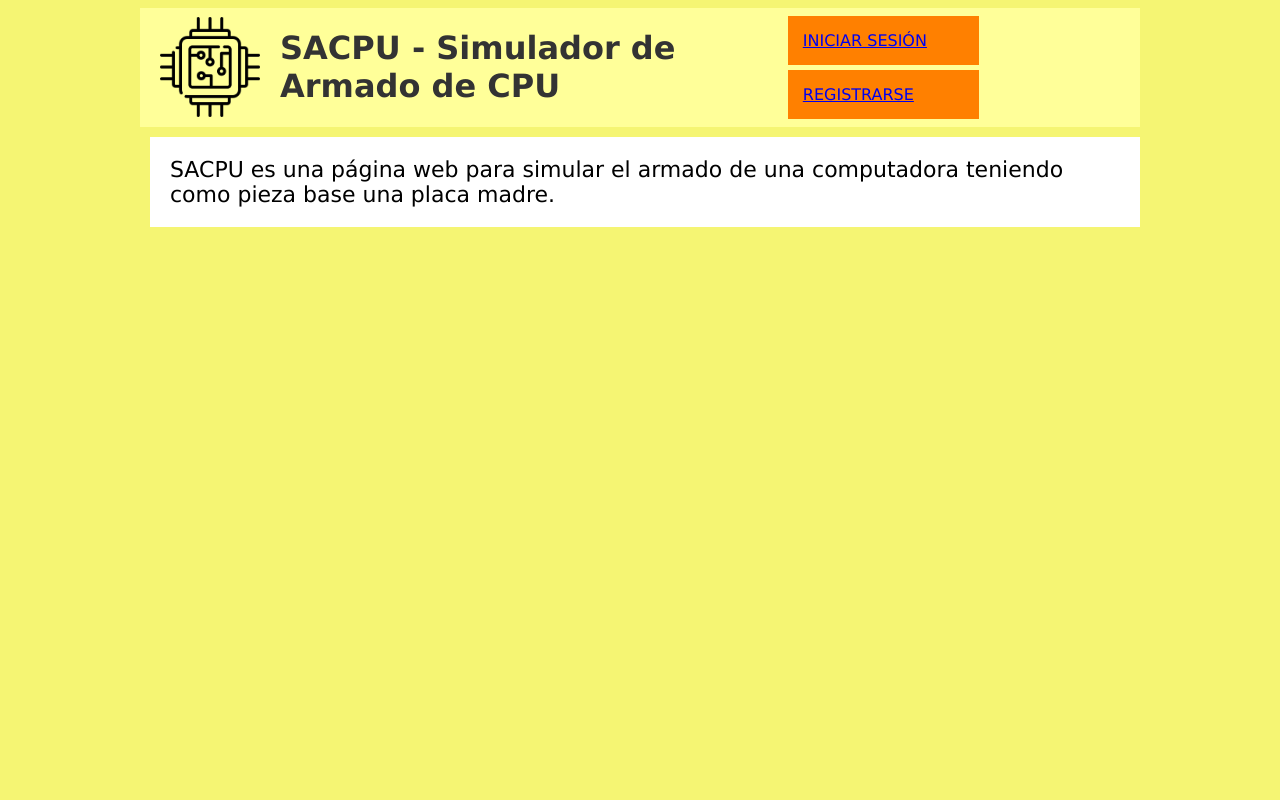
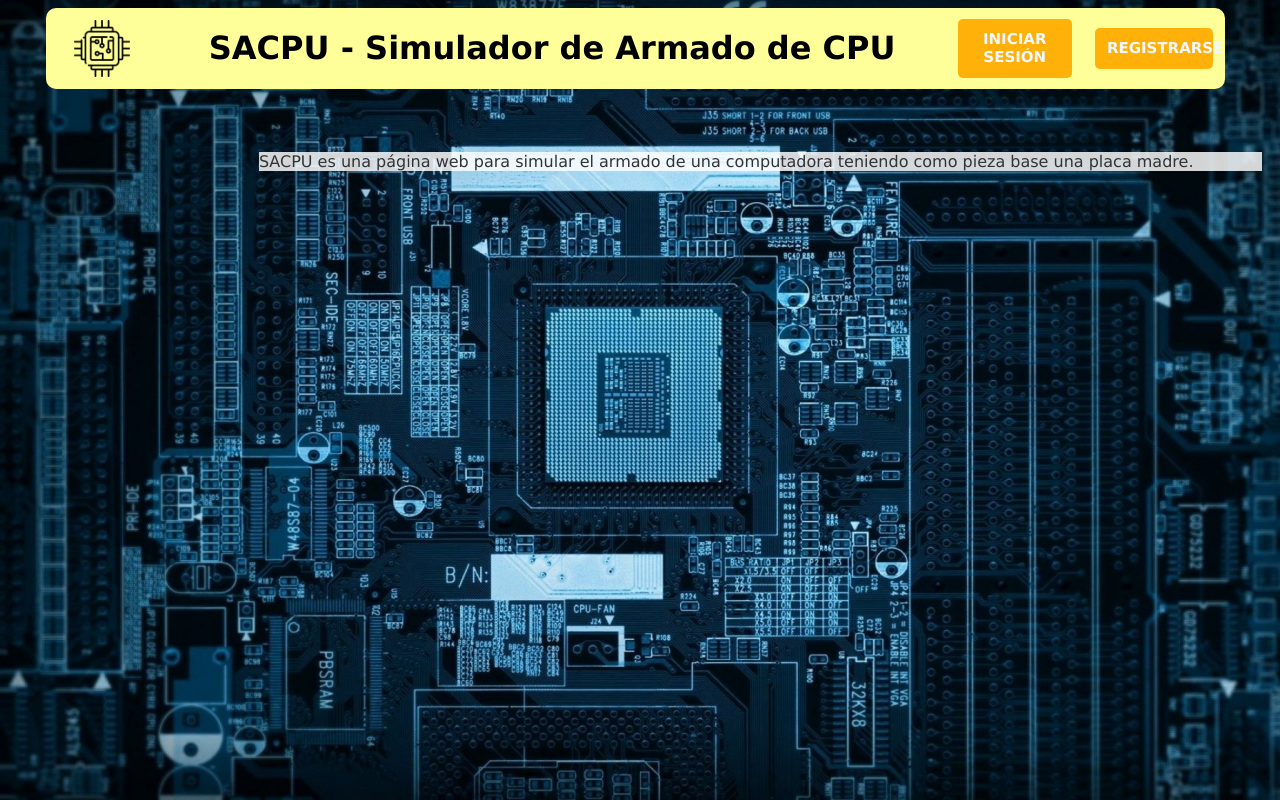
Before and after one commit to ChangKuoman/SACPU, a Flask app: page / in a window 1280 px wide. Run offline with Flask 2, Linux system fonts and the light colour scheme.

Commit message:
arreglo de estilos-CSS

```diff
--- a/app.py
+++ b/app.py
@@ -20,8 +20,8 @@ anderson_uri = 'postgresql://postgres:231102DA@localhost:5432/sacpu'
 chang_uri ='postgresql://postgres:admin@localhost:5432/sacpu'
 
 # configurations
-app = Flask(__name__, static_folder=chang_static_path)
-app.config['SQLALCHEMY_DATABASE_URI'] = chang_uri
+app = Flask(__name__, static_folder=anderson_static_path)
+app.config['SQLALCHEMY_DATABASE_URI'] = anderson_uri
 app.config['SQLALCHEMY_TRACK_MODIFICATIONS'] = False
 db = SQLAlchemy(app)
 migrate = Migrate(app, db)
--- a/templates/index.html
+++ b/templates/index.html
@@ -4,36 +4,38 @@
             SACPU - Simulador de Armado de CPU
         </title>
         <link rel="shortcut icon" type="image/png" href="static/img/favicon.ico">
-        <link rel="stylesheet" href="static/css/style.css">
+        <link rel="stylesheet" href="static/css/style2.css">
         <meta name="viewport" content="widht=device-widht, user-scalable=no, initial-scale=1.0, maximun-scale=1.0, minimun-scale=1.0">
 
     </head>
 
     <body class="fondo">
-        <div class="contenedor-global">
-            <div class="header">
+        <header class="header_home">
+            <a class="a_icono" href="/" target="_self">
                 <img class="icono" src="static/img/favicon.ico" alt="Icono" width="64px" height="64px">
-                <h1 class="nombre-empresa">
+            </a>
+            <a href="/" target="_self" class="home_button">
+                <h1>
                     SACPU - Simulador de Armado de CPU
                 </h1>
-                <div class="contenedor-botones">
-                    <div class="boton_div">
-                        <a href="/login" target="_self">
+            </a>
+            <div class="caja_boton">
+                <a class="boton_div" href="/login" target="_self">
                     INICIAR SESIÓN
                 </a>
             </div>
 
-                    <div class="boton_div">
-                        <a href="/register" target="_self">
+            <div class="caja_boton">
+                <a class="boton_div" href="/register" target="_self">
                     REGISTRARSE
                 </a>
             </div>
-                </div>
-            </div>
+        </header>
 
-            <div class="presentation">
+        <div class="contenedor_HOME">
+            <p class="Texto_presentacion">
                 SACPU es una página web para simular el armado de una computadora teniendo como pieza base una placa madre.
-            </div>
+            </p>
         </div>
     </body>
 </html>
--- /dev/null
+++ b/templates/static/css/style2.css
@@ -0,0 +1,180 @@
+/* CSS GLOBAL*/
+html{
+    font-family: Verdana, Geneva, Tahoma, sans-serif;
+    box-sizing: border-box;
+}
+*, *::before, *::after {
+    box-sizing: inherit;
+}
+
+/*FONDO*/
+.fondo {
+    width: 98%;
+    height: 95%;
+    background-image: url(/static/img/fondo.jpg);
+    background-size: contain;
+}
+
+/*CONTENEDOR HEADER*/
+.header {
+    margin-left: 5%;
+    margin-right: 5%;
+    width: 90%;
+    border-radius: 10px 10px;
+    align-items: center;
+    display: flex;
+    justify-content: center;
+    flex-direction: row;
+
+    background: #ffff99;
+    color: #333;
+}
+.header_home {
+    margin-left: 3%;
+    margin-right: 3%;
+    /*width: 90%;*/
+    border-radius: 10px 10px;
+
+    display: flex;
+    flex-direction: row;
+    justify-content: center;
+    align-items: center;
+
+    background: #ffff99;
+    color: #333;
+}
+
+/*CONTENEDOR*/
+
+.contenedor {
+    width: 80%;
+    height: 90%;
+    margin-top: 15px;
+    margin-left: 10%;
+    margin-right: 10%;
+
+    padding-left: 20%;
+    padding-right: 20%;
+
+    flex-direction: column;
+}
+
+.contenedor_HOME{
+    background: #ffffffd3;
+    border: 2px #333;
+    width: 80%;
+
+    margin-top: 5%;
+    margin-bottom: 5%;
+    margin-left: 20%;
+    margin-right: 20%;
+}
+
+
+/*CAJAS*/
+.form_div{
+    border-radius: 40px 40px;
+    flex-direction: column;
+
+    width: 80%;
+    height: 40%;
+
+    font-weight: bold;
+    color: #333;
+
+    background-color: rgba(245, 164, 43, 0.74);
+
+    display: flex;
+    justify-content: center;
+    margin-top: 5%;
+    margin-left: 10%;
+    margin-right: 10%;
+    padding: 5% 5%;
+}
+
+.Texto_presentacion{
+    color: #333;
+}
+
+.home_button{
+    width: 70%;
+    text-decoration: none;
+    color: black;
+    text-align: center;
+}
+
+.a_icono{
+    width: 10%;
+    text-align: center;
+}
+
+.caja_boton {
+    width: 10%;
+    display: flex;
+    flex-direction: row;
+    text-align: center;
+    border-radius: 5px 5px;
+    margin-top: 5px;
+    margin-bottom: 5px;
+    margin-left: 1%;
+    margin-right: 1%;
+    padding: 1%;
+
+
+    background: rgb(255, 177, 10);
+
+}
+
+/*MODIFICACIONES TEXTUALES*/
+.hidden {
+    display: none;
+}
+
+.error_text{
+    width: 30%;
+    margin: auto;
+
+    text-align: center;
+    color: red;
+    font-size: 14px;
+}
+
+.no_dots{
+    list-style-type: none;
+}
+
+.description_list{
+    font-size: 14px;
+}
+
+.titulos {
+    font-weight: bold;
+}
+
+/*IMAGENES*/
+.icono {
+    width: 50%;
+    height: 50%;
+    margin: 1% 1%;
+}
+
+/*BOTONES*/
+
+.boton_submit{
+    margin-top: 2%;
+    margin-left: 30%;
+    margin-right: 30%;
+    margin-bottom: 2%;
+    display: flex;
+    justify-content: center;
+    align-items: center;
+}
+
+.boton_div {
+    border-radius: 5px 5px;
+
+    text-decoration: none;
+    color: aliceblue;
+    font-size: 15px;
+    font-weight: 700;
+}
```
Also changed, not shown: requiremets.txt (added, +16 -0 lines), templates/register.html (+10 -10 lines), templates/static/img/fondo.jpg (added). Lines whose indentation alone changed are shown as unchanged.
